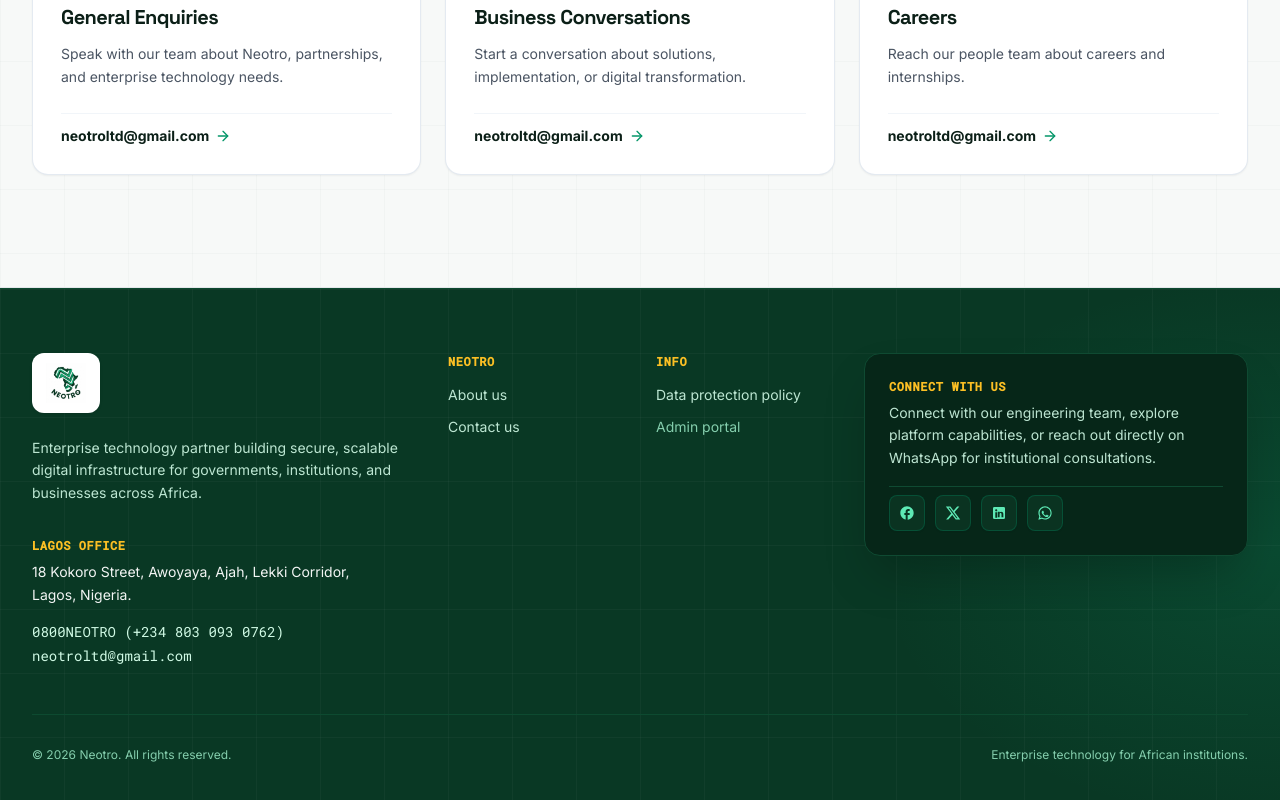
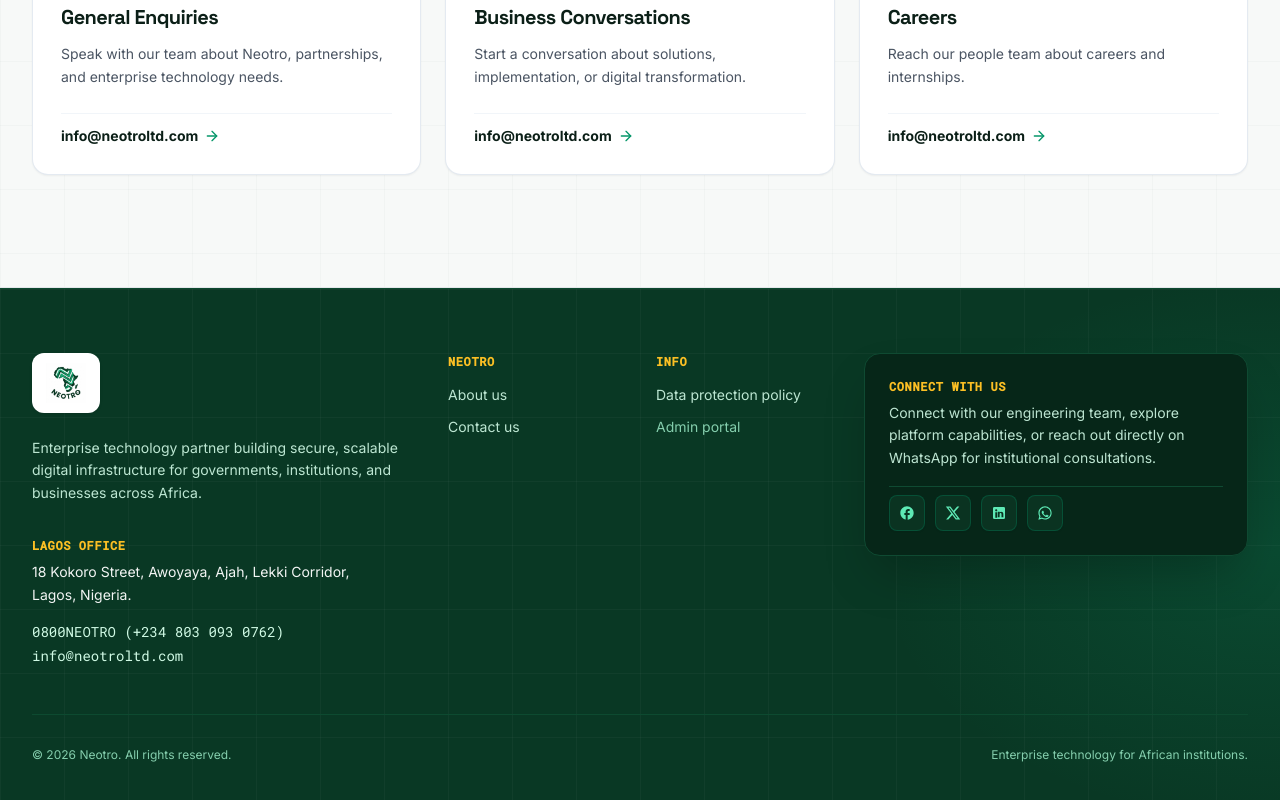
Before and after one commit to NentyJnr/neotro-web, a React (Vite) app: page / in a window 1280 px wide. Shown: the part 6038-6838 px from the top of the page. Built offline with nearby package versions, Linux system fonts and the light colour scheme.

Commit message:
feat(contact): update official inquiry and contact email to info@neotroltd.com

```diff
--- a/index.html
+++ b/index.html
@@ -58,7 +58,7 @@
         "url": "https://neotro.ng/",
         "logo": "https://neotro.ng/favicon.svg",
         "description": "Neotro Ltd designs and deploys AI-empowered software systems and digital infrastructure for schools, churches, construction firms, and enterprises across Nigeria and Africa.",
-        "email": "contact@neotro.com",
+        "email": "info@neotroltd.com",
         "address": {
           "@type": "PostalAddress",
           "addressLocality": "Lagos",
--- a/src/App.tsx
+++ b/src/App.tsx
@@ -1391,7 +1391,7 @@ export function App() {
 
                 {/* Email Card */}
                 <a
-                  href="mailto:neotroltd@gmail.com"
+                  href="mailto:info@neotroltd.com"
                   className="flex items-center gap-4 p-4 rounded-xl bg-white border border-slate-200 hover:border-[#093824]/40 hover:shadow-sm transition-all group block shadow-xs"
                 >
                   <div className="w-11 h-11 rounded-lg bg-[#DCFCE7] text-[#093824] flex items-center justify-center shrink-0 border border-[#BBF7D0] group-hover:scale-105 transition-transform">
@@ -1399,7 +1399,7 @@ export function App() {
                   </div>
                   <div>
                     <span className="text-[11px] text-slate-500 font-medium uppercase tracking-wider block">Official Inquiries</span>
-                    <span className="text-[#093824] group-hover:underline transition-colors font-bold text-base">neotroltd@gmail.com</span>
+                    <span className="text-[#093824] group-hover:underline transition-colors font-bold text-base">info@neotroltd.com</span>
                   </div>
                 </a>
 
@@ -1603,10 +1603,10 @@ export function App() {
                 </p>
               </div>
               <a
-                href="mailto:neotroltd@gmail.com"
+                href="mailto:info@neotroltd.com"
                 className="text-sm font-bold text-[#0B1F17] group-hover:text-[#093824] inline-flex items-center gap-1.5 transition-colors pt-3 border-t border-slate-100"
               >
-                <span>neotroltd@gmail.com</span>
+                <span>info@neotroltd.com</span>
                 <ArrowRight className="w-4 h-4 text-[#059669] group-hover:translate-x-1 transition-transform" />
               </a>
             </div>
@@ -1625,10 +1625,10 @@ export function App() {
                 </p>
               </div>
               <a
-                href="mailto:neotroltd@gmail.com"
+                href="mailto:info@neotroltd.com"
                 className="text-sm font-bold text-[#0B1F17] group-hover:text-[#093824] inline-flex items-center gap-1.5 transition-colors pt-3 border-t border-slate-100"
               >
-                <span>neotroltd@gmail.com</span>
+                <span>info@neotroltd.com</span>
                 <ArrowRight className="w-4 h-4 text-[#059669] group-hover:translate-x-1 transition-transform" />
               </a>
             </div>
@@ -1647,10 +1647,10 @@ export function App() {
                 </p>
               </div>
               <a
-                href="mailto:neotroltd@gmail.com"
+                href="mailto:info@neotroltd.com"
                 className="text-sm font-bold text-[#0B1F17] group-hover:text-[#093824] inline-flex items-center gap-1.5 transition-colors pt-3 border-t border-slate-100"
               >
-                <span>neotroltd@gmail.com</span>
+                <span>info@neotroltd.com</span>
                 <ArrowRight className="w-4 h-4 text-[#059669] group-hover:translate-x-1 transition-transform" />
               </a>
             </div>
@@ -1702,10 +1702,10 @@ export function App() {
                     0800NEOTRO (+234 803 093 0762)
                   </a>
                   <a
-                    href="mailto:neotroltd@gmail.com"
+                    href="mailto:info@neotroltd.com"
                     className="text-emerald-100 hover:text-white transition-colors block font-mono"
                   >
-                    neotroltd@gmail.com
+                    info@neotroltd.com
                   </a>
                 </div>
               </div>
@@ -1876,7 +1876,7 @@ export function App() {
                   <strong>4. Security Safeguards:</strong> Institutional records stored across Neotro platforms utilize encrypted database partitioning (AES-256), TLS 1.3 in-transit encryption, daily offsite snapshots, and strict Role-Based Access Control (RBAC).
                 </p>
                 <p>
-                  <strong>5. Data Subject Rights:</strong> In accordance with the NDPA 2023, you have the right to request access to, correction of, or complete deletion of your information by contacting our Data Protection Officer at <a href="mailto:neotroltd@gmail.com" className="text-[#093824] underline font-bold">neotroltd@gmail.com</a>.
+                  <strong>5. Data Subject Rights:</strong> In accordance with the NDPA 2023, you have the right to request access to, correction of, or complete deletion of your information by contacting our Data Protection Officer at <a href="mailto:info@neotroltd.com" className="text-[#093824] underline font-bold">info@neotroltd.com</a>.
                 </p>
               </div>
             ) : (
--- a/src/components/ContactSection.tsx
+++ b/src/components/ContactSection.tsx
@@ -36,11 +36,11 @@ export const ContactSection: React.FC<ContactSectionProps> = ({ onOpenContactMod
                 </button>
 
                 <a
-                  href="mailto:neotroltd@gmail.com"
+                  href="mailto:info@neotroltd.com"
                   className="inline-flex items-center gap-2 px-6 py-4 rounded-xl bg-slate-900 hover:bg-slate-800 text-slate-200 text-base font-semibold border border-slate-700 transition-colors"
                 >
                   <Mail className="w-4 h-4 text-amber-400" />
-                  neotroltd@gmail.com
+                  info@neotroltd.com
                 </a>
               </div>
             </div>
@@ -52,13 +52,13 @@ export const ContactSection: React.FC<ContactSectionProps> = ({ onOpenContactMod
               </h3>
 
               <a
-                href="mailto:neotroltd@gmail.com"
+                href="mailto:info@neotroltd.com"
                 className="flex items-center gap-3 text-slate-300 hover:text-amber-400 transition-colors text-sm font-medium"
               >
                 <div className="p-2.5 rounded-lg bg-amber-500/10 text-amber-400 shrink-0">
                   <Mail className="w-4 h-4" />
                 </div>
-                <span className="truncate">neotroltd@gmail.com</span>
+                <span className="truncate">info@neotroltd.com</span>
               </a>
 
               <a
--- a/src/components/DataProtectionPolicyPage.tsx
+++ b/src/components/DataProtectionPolicyPage.tsx
@@ -137,7 +137,7 @@ export const DataProtectionPolicyPage: React.FC<DataProtectionPolicyPageProps> =
             </button>
 
             <a
-              href="mailto:neotroltd@gmail.com"
+              href="mailto:info@neotroltd.com"
               className="inline-flex items-center gap-1.5 px-4 py-2 rounded-xl bg-[#093824] hover:bg-[#0D4A30] text-white text-xs font-semibold shadow-xs transition-colors cursor-pointer"
             >
               <Mail className="w-3.5 h-3.5 text-emerald-300" />
@@ -196,7 +196,7 @@ export const DataProtectionPolicyPage: React.FC<DataProtectionPolicyPageProps> =
             </button>
 
             <a
-              href="mailto:neotroltd@gmail.com"
+              href="mailto:info@neotroltd.com"
               className="inline-flex items-center gap-2 px-5 py-2.5 rounded-xl bg-white/10 hover:bg-white/15 text-white text-xs sm:text-sm font-semibold border border-white/20 transition-all cursor-pointer backdrop-blur-xs"
             >
               <Mail className="w-4 h-4 text-emerald-300" />
@@ -316,8 +316,8 @@ export const DataProtectionPolicyPage: React.FC<DataProtectionPolicyPageProps> =
                 <div className="text-[11px] text-slate-600 leading-relaxed bg-[#F7F9F8] p-3 rounded-xl border border-slate-200/60 space-y-1.5">
                   <div className="font-semibold text-[#093824]">Statutory Resolution Window</div>
                   <div>Subject Access Requests (SAR) are processed within 2 to 4 working weeks.</div>
-                  <a href="mailto:neotroltd@gmail.com" className="text-[#059669] font-bold hover:underline block pt-1">
-                    neotroltd@gmail.com →
+                  <a href="mailto:info@neotroltd.com" className="text-[#059669] font-bold hover:underline block pt-1">
+                    info@neotroltd.com →
                   </a>
                 </div>
               </div>
@@ -717,7 +717,7 @@ export const DataProtectionPolicyPage: React.FC<DataProtectionPolicyPageProps> =
                   <strong>Statutory Response Timeline:</strong> Customer requests based on any of the rights above shall be processed and handled between <strong>2 to 4 working weeks</strong>.
                 </p>
                 <div className="flex flex-wrap items-center gap-4 pt-1 font-mono text-[11px]">
-                  <span>Email: <a href="mailto:neotroltd@gmail.com" className="font-bold underline text-[#093824]">neotroltd@gmail.com</a></span>
+                  <span>Email: <a href="mailto:info@neotroltd.com" className="font-bold underline text-[#093824]">info@neotroltd.com</a></span>
                   <span>Call: <a href="tel:+2348030930762" className="font-bold underline text-[#093824]">+234 803 093 0762</a></span>
                 </div>
               </div>
@@ -824,8 +824,8 @@ export const DataProtectionPolicyPage: React.FC<DataProtectionPolicyPageProps> =
                     <Mail className="w-4 h-4" />
                   </div>
                   <div className="text-xs font-mono uppercase tracking-wider text-emerald-300 font-bold">Email Inquiries &amp; DPO</div>
-                  <a href="mailto:neotroltd@gmail.com" className="text-sm font-semibold hover:underline block truncate">
-                    neotroltd@gmail.com
+                  <a href="mailto:info@neotroltd.com" className="text-sm font-semibold hover:underline block truncate">
+                    info@neotroltd.com
                   </a>
                 </div>
 
@@ -945,8 +945,8 @@ export const DataProtectionPolicyPage: React.FC<DataProtectionPolicyPageProps> =
               NDPA Rights
             </button>
             <span>•</span>
-            <a href="mailto:neotroltd@gmail.com" className="hover:text-white transition-colors">
-              neotroltd@gmail.com
+            <a href="mailto:info@neotroltd.com" className="hover:text-white transition-colors">
+              info@neotroltd.com
             </a>
           </div>
         </div>
```
Also changed, not shown: 1 other file (tests, documents, lock files or other folders).
